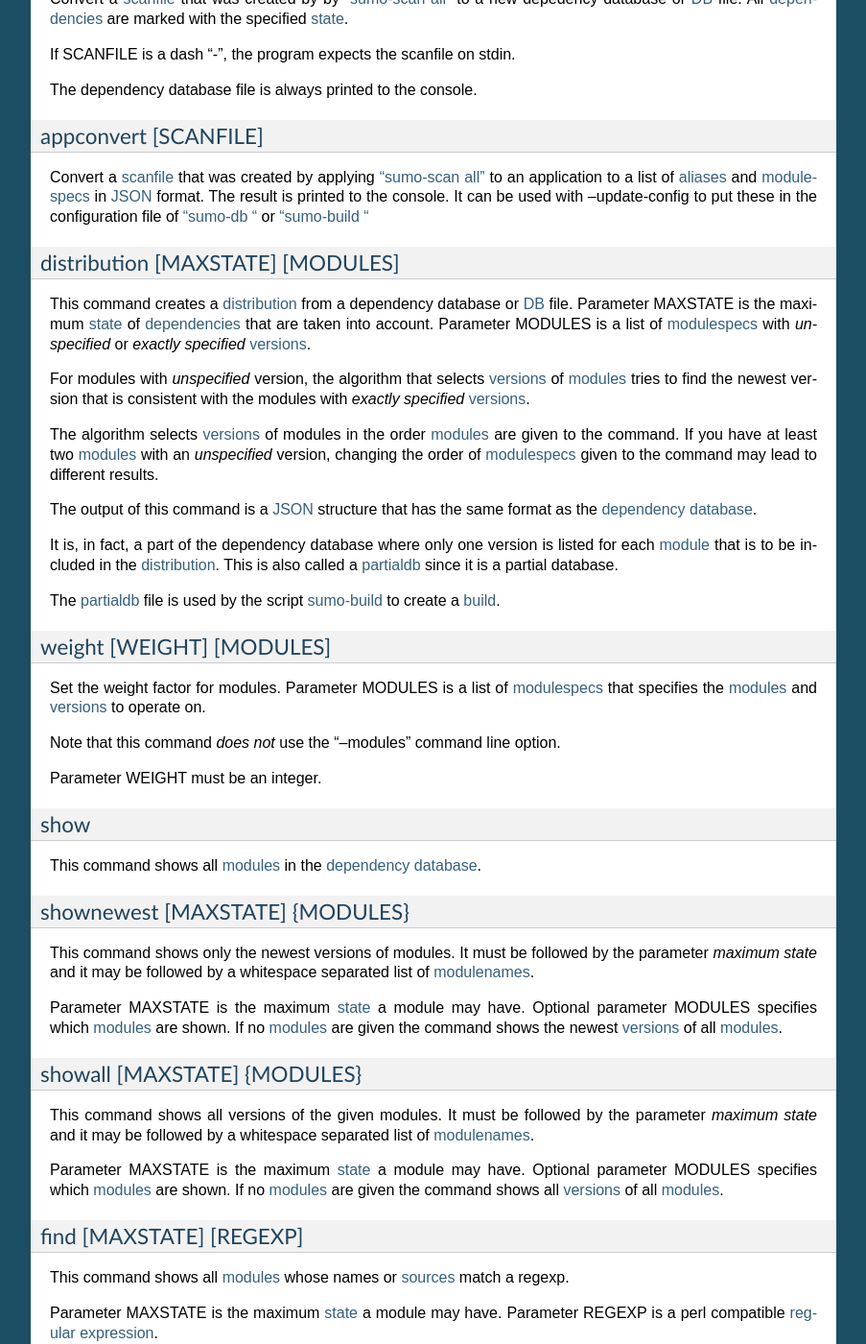
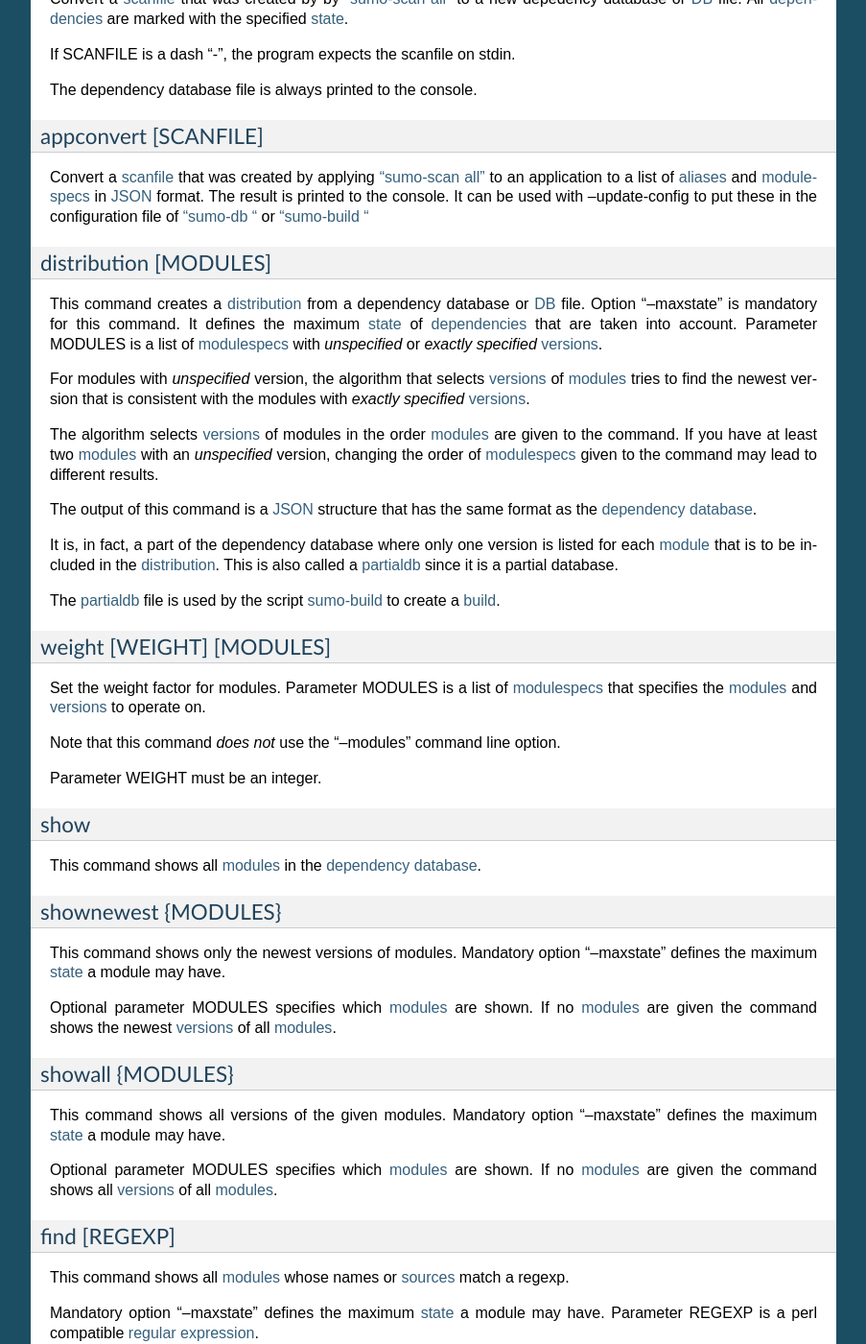
Before and after one commit to klauer/epics-sumo-mirror, a Sphinx documentation site: the page built from doc/reference-sumo-db.rst, in a window 1280 px wide and 1400 px high, scrolled down 4442 px. Shown: the whole window at 96% size, without its empty margins (198-1101 px from the left). Built offline with Sphinx 7.4.7, drawn with Linux system fonts in a browser that asks for light colours; some of the changed text lies outside the part shown.

Commit message:
In sumo-db option "--maxstate" was added.
By this change we no longer need the MAXSTATE parameter for several commands.
Also, maxstate can now be saved in the configuration file.

```diff
--- a/doc/reference-sumo-db.rst
+++ b/doc/reference-sumo-db.rst
@@ -287,14 +287,14 @@ format. The result is printed to the console. It can be used with
 :doc:`"sumo-db "<reference-sumo-db>` or
 :doc:`"sumo-build "<reference-sumo-build>`
 
-distribution [MAXSTATE] [MODULES]
-+++++++++++++++++++++++++++++++++
+distribution [MODULES]
+++++++++++++++++++++++
 
 This command creates a :term:`distribution` from a dependency database or
-:term:`DB` file. Parameter MAXSTATE is the maximum :term:`state` of
-:term:`dependencies` that are taken into account. Parameter MODULES is a list
-of :term:`modulespecs` with *unspecified* or *exactly specified*
-:term:`versions`.
+:term:`DB` file. Option "--maxstate" is mandatory for this command. It defines
+the maximum :term:`state` of :term:`dependencies` that are taken into account.
+Parameter MODULES is a list of :term:`modulespecs` with *unspecified* or
+*exactly specified* :term:`versions`.
 
 For modules with *unspecified* version, the algorithm that selects
 :term:`versions` of :term:`modules` tries to find the newest version that is
@@ -334,37 +334,33 @@ show
 This command shows all :term:`modules` in the
 :ref:`dependency database <reference-sumo-db-The-dependency-database>`.
 
-shownewest [MAXSTATE] {MODULES}
-+++++++++++++++++++++++++++++++
+shownewest {MODULES}
+++++++++++++++++++++
 
-This command shows only the newest versions of modules. It must be followed by
-the parameter *maximum state* and it may be followed by a whitespace separated
-list of :term:`modulenames`.
+This command shows only the newest versions of modules. Mandatory option
+"--maxstate" defines the maximum :term:`state` a module may have.
 
-Parameter MAXSTATE is the maximum :term:`state` a module may have. Optional
-parameter MODULES specifies which :term:`modules` are shown. If no
+Optional parameter MODULES specifies which :term:`modules` are shown. If no
 :term:`modules` are given the command shows the newest :term:`versions` of all
 :term:`modules`.
 
-showall [MAXSTATE] {MODULES}
-++++++++++++++++++++++++++++
+showall {MODULES}
++++++++++++++++++
 
-This command shows all versions of the given modules. It must be followed by
-the parameter *maximum state* and it may be followed by a whitespace separated
-list of :term:`modulenames`.
+This command shows all versions of the given modules. Mandatory option
+"--maxstate" defines the maximum :term:`state` a module may have.
 
-Parameter MAXSTATE is the maximum :term:`state` a module may have. Optional
-parameter MODULES specifies which :term:`modules` are shown. If no
+Optional parameter MODULES specifies which :term:`modules` are shown. If no
 :term:`modules` are given the command shows all :term:`versions` of all
 :term:`modules`.
 
-find [MAXSTATE] [REGEXP]
-++++++++++++++++++++++++
+find [REGEXP]
++++++++++++++
 
 This command shows all :term:`modules` whose names or :term:`sources` match a regexp.
 
-Parameter MAXSTATE is the maximum :term:`state` a module may have. Parameter
-REGEXP is a perl compatible :term:`regular expression`.
+Mandatory option "--maxstate" defines the maximum :term:`state` a module may
+have. Parameter REGEXP is a perl compatible :term:`regular expression`.
 
 check
 +++++
@@ -447,6 +443,9 @@ Here is a short overview on command line options:
                       a single string separated by spaces.  This option value
                       is stored in the configuration file.
 -b, --brief           Create a more brief output for some commands.
+-M STATE, --maxstate STATE
+                      Specify the maximum state for some commands.  This option
+                      value is stored in the configuration file.
 -P EXPRESSION, --source-patch EXPRESSION
                       Specify a source patchexpression. Such an expression
                       consists of a tuple of 2 python strings. The first is the
```
Also changed, not shown: doc/examples.rst (+5 -5 lines), 5 other files.
